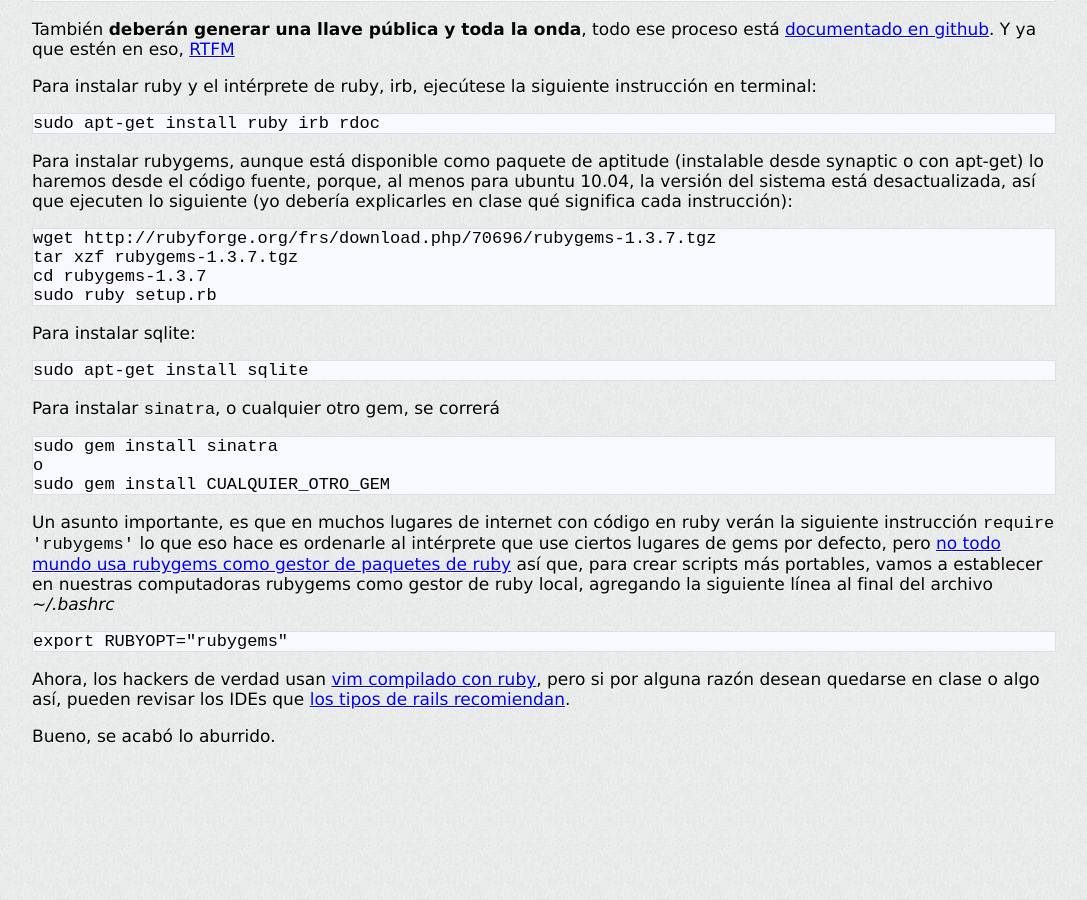
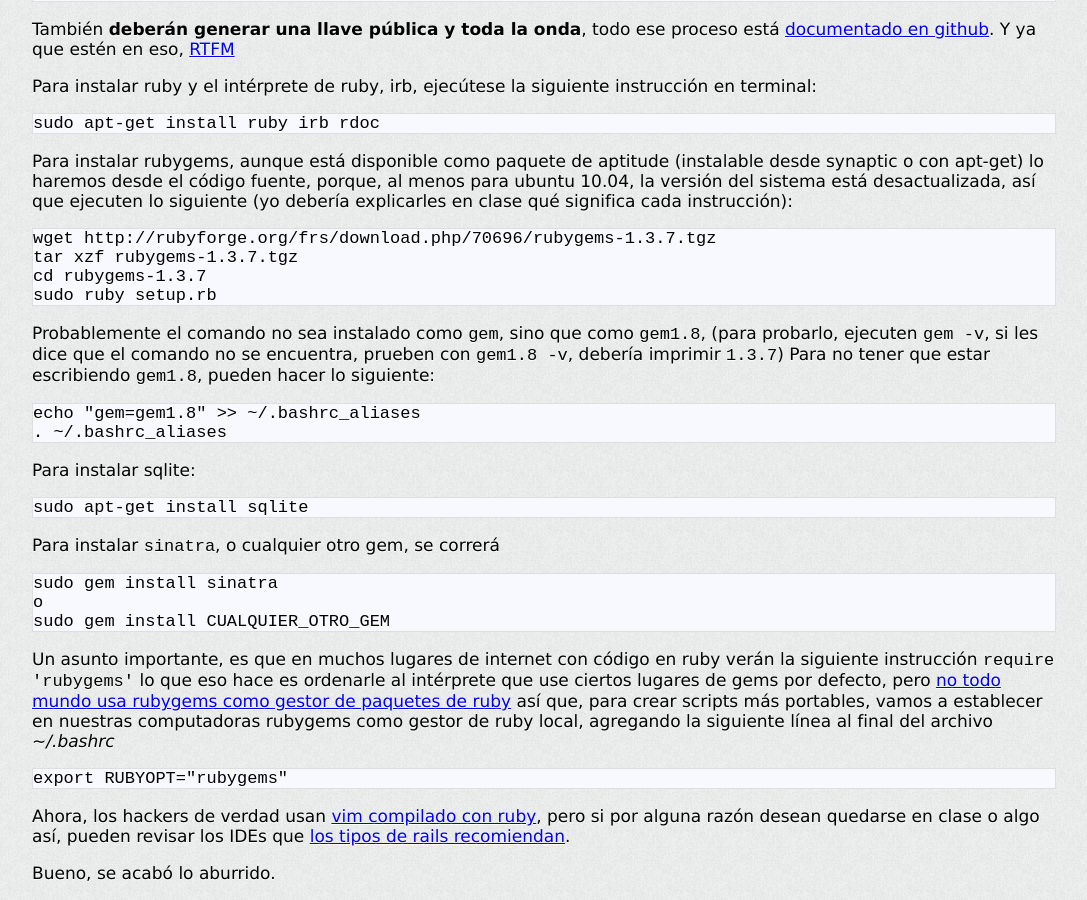
Before and after one commit to progra4-2010-4/progra4.github.com, a Jekyll site: the page built from _posts/2010-10-02-empezando.markdown, in a window 1280 px wide and 900 px high, scrolled down 998 px. Shown: the whole window, without its empty margins (96-1183 px from the left). Built offline with Jekyll 4.4.1, drawn with Linux system fonts in a browser that asks for light colours; before the commit the page ends 1761 px from its top, so only the background shows below that.

Commit message:
agregado lo del alias para gem

```diff
--- a/_posts/2010-10-02-empezando.markdown
+++ b/_posts/2010-10-02-empezando.markdown
@@ -49,6 +49,12 @@ Para instalar rubygems, aunque está disponible como paquete de aptitude (instal
     cd rubygems-1.3.7
     sudo ruby setup.rb
 
+Probablemente el comando no sea instalado como `gem`, sino que como `gem1.8`, (para probarlo, ejecuten `gem -v`, si les dice que el comando no se encuentra, prueben con `gem1.8 -v`, debería imprimir `1.3.7`) Para no tener que estar escribiendo `gem1.8`, pueden hacer lo siguiente:
+
+    echo "gem=gem1.8" >> ~/.bashrc_aliases
+    . ~/.bashrc_aliases
+
+
 Para instalar sqlite:
 
     sudo apt-get install sqlite
```
